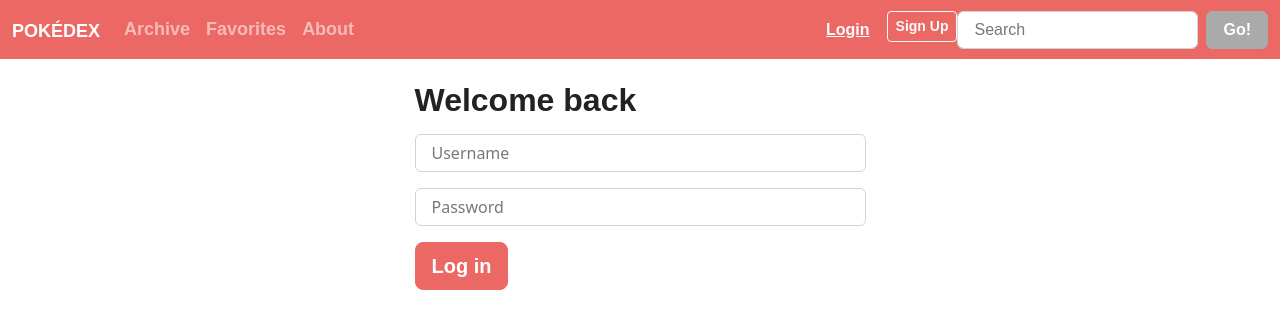
After one commit to cng008/pokedex, a Flask app: page /login in a window 1280 px wide. The commit adds this page. Shown: the top 329 px of the page. Run offline with Flask 2, Linux system fonts and the light colour scheme; parts of the project's set-up code (start-up, migrations or seed data) failed here and were passed over; some web fonts are replaced.

Commit message:
create login/register forms

```diff
--- a/app.py
+++ b/app.py
@@ -1,13 +1,16 @@
 """Flask app for Pokedex"""
-from flask import Flask, render_template
+from flask import Flask, render_template, redirect, flash, session, g
 from flask_debugtoolbar import DebugToolbarExtension
+
 from models import db, connect_db, User, Favorite, Pokemon
+from forms import RegisterForm, LoginForm
+from sqlalchemy.exc import IntegrityError
 
 import os
 import re
 uri = os.environ.get('DATABASE_URL', 'postgresql:///pokedex')
-if uri.startswith("postgres://"):
-    uri = uri.replace("postgres://", "postgresql://", 1)
+if uri.startswith('postgres://'):
+    uri = uri.replace('postgres://', 'postgresql://', 1)
 # rest of connection code using the connection string `uri`
 
 app = Flask(__name__)
@@ -16,10 +19,13 @@ app = Flask(__name__)
 # if not set there, use development local db.
 app.config['SQLALCHEMY_DATABASE_URI'] = uri
 app.config['SQLALCHEMY_TRACK_MODIFICATIONS'] = False
-app.config['SECRET_KEY'] = "shhhhhh"
+app.config['SECRET_KEY'] = 'shhhhhh'
 app.config['SQLALCHEMY_ECHO'] = True
 
 connect_db(app)
+db.create_all()
+
+CURR_USER_KEY = 'username'
 
 ##############################################################################
 # Homepage and error pages
@@ -36,6 +42,97 @@ def page_not_found(e):
 
     return render_template('404.html'), 404
 
-
 ##############################################################################
 # User signup/login/logout
+
+@app.before_request
+def add_user_to_g():
+    """Runs before each request
+        If we're logged in, add curr user to Flask global.
+        g is a global namespace for holding any data you want during a single app context
+    """
+
+    if CURR_USER_KEY in session:
+        g.user = User.query.get(session[CURR_USER_KEY])
+
+    else:
+        g.user = None
+
+
+def do_login(user):
+    """Log in user."""
+
+    session[CURR_USER_KEY] = user.id
+
+
+def do_logout():
+    """Logout user."""
+
+    if CURR_USER_KEY in session:
+        del session[CURR_USER_KEY]
+
+
+@app.route('/register', methods=["GET", "POST"])
+def create_user():
+    """Handle user signup."""
+
+    if CURR_USER_KEY in session:
+        flash("You're already logged in!", 'info')
+        return redirect(f"/users/{session[CURR_USER_KEY]}")
+
+    form = RegisterForm()
+    if form.validate_on_submit():
+        try:
+            user = User.signup(
+                email=form.email.data,
+                username=form.username.data,
+                password=form.password.data)
+            db.session.commit()
+
+        except IntegrityError:
+            form.username.errors.append('Username taken. Please pick another.')
+            return render_template('users/signup.html', form=form)
+
+        do_login(user)
+        flash("Welcome! Your account was created (-:", "success")
+        return redirect("/")
+
+    else:
+        return render_template('user/register.html', form=form)
+
+
+@app.route('/login', methods=["GET", "POST"])
+def login():
+    """Handle user login."""
+
+    if CURR_USER_KEY in session:
+        flash("You're already logged in!", 'info')
+        return redirect(f"/users/{session[CURR_USER_KEY]}")
+
+    form = LoginForm()
+    if form.validate_on_submit():
+        user = User.authenticate(form.username.data,
+                                 form.password.data)
+
+        if user:
+            do_login(user)
+            flash(f"Hello, {user.username}!", "success")
+            return redirect("/")
+
+        flash("Invalid credentials.", 'danger')
+
+    return render_template('user/login.html', form=form)
+
+
+@app.route('/logout')
+def logout():
+    """Handle logout of user."""
+
+    if not g.user:
+        flash("You need to be logged into an account to do that...", "danger")
+        return redirect('/')
+
+    if CURR_USER_KEY in session:
+        del session[CURR_USER_KEY]
+        flash("You've been logged out.", "success")
+        return redirect('/')
--- /dev/null
+++ b/forms.py
@@ -0,0 +1,16 @@
+from flask_wtf import FlaskForm
+from wtforms import StringField, PasswordField, EmailField
+from wtforms.validators import InputRequired, Email, email_validator
+
+class RegisterForm(FlaskForm):
+    """Form for adding users."""
+
+    email = EmailField('Email', validators=[InputRequired(), Email()])
+    username = StringField('Username', validators=[InputRequired()])
+    password = PasswordField('Password', validators=[InputRequired()])
+
+class LoginForm(FlaskForm):
+    """Form for logging in."""
+
+    username = StringField('Username', validators=[InputRequired()])
+    password = PasswordField('Password', validators=[InputRequired()])
--- a/requirements.txt
+++ b/requirements.txt
@@ -2,11 +2,15 @@ bcrypt==3.2.0
 blinker==1.4
 cffi==1.15.0
 click==8.0.4
+dnspython==2.2.1
+email-validator==1.1.3
 Flask==2.0.3
 Flask-Bcrypt==0.7.1
 Flask-DebugToolbar==0.11.0
 Flask-SQLAlchemy==2.5.1
+Flask-WTF==1.0.0
 greenlet==1.1.2
+idna==3.3
 itsdangerous==2.1.1
 Jinja2==3.0.3
 MarkupSafe==2.1.1
@@ -15,3 +19,4 @@ pycparser==2.21
 six==1.16.0
 SQLAlchemy==1.4.32
 Werkzeug==2.0.3
+WTForms==3.0.1
--- a/templates/base.html
+++ b/templates/base.html
@@ -27,19 +27,14 @@
                     <a class="nav-link" href="#">About</a>
                 </li>
             </ul>
-            {% if session['username'] %}
-                <li class="nav-item">
-                    <a class="nav-link active" href="/users/{{ session['username'] }}/feedback/add">Add Feedback</a>
-                </li>
-                {% endif %}
             </ul>
             <ul class="navbar-nav ml-auto">
                 {% if session['username'] %}
                 <li class="nav-item">
-                    <a class="nav-link active" href="/users/{{ session['username'] }}">{{ session['username'] }}</a>
+                    <a class="nav-link active" href="/users/{{ session[CURR_USER_KEY] }}"> Hello, {{ g.user.username }}!</a>
                 </li>
                 <li class="nav-item">
-                    <a class="btn btn-link" href="/logout">Logout</a>
+                    <a class="btn btn-link text-light" href="/logout">Logout</a>
                 </li>
                 {% else %}
                 <li class="nav-item">
@@ -51,7 +46,7 @@
                 {% endif %}
             <form class="d-flex">
                 <input class="form-control me-sm-2" type="text" placeholder="Search">
-                <button class="btn btn-secondary my-2 my-sm-0" type="submit">Search</button>
+                <button class="btn btn-secondary my-2 my-sm-0" type="submit">Go!</button>
             </form>
         </div>
         </div>
--- /dev/null
+++ b/templates/form.html
@@ -0,0 +1,13 @@
+{{ form.hidden_tag() }}
+
+{% for field in form if field.widget.input_type != 'hidden' %}
+    <span>
+        <!-- {{ field.label(class_="form-label")}} -->
+        <!-- {{ field(class_="form-control")}} -->
+
+        {% for error in field.errors %}
+        <small class="form-text text-danger">{{ error }}</small>
+        {% endfor %}
+        {{ field(placeholder=field.label.text, class="form-control my-3") }}
+    </span>
+{% endfor %}
--- /dev/null
+++ b/templates/user/login.html
@@ -0,0 +1,17 @@
+{% extends 'base.html' %}
+
+{% block body_class %}onboarding{% endblock %}
+
+{% block content %}
+
+  <div class="row justify-content-md-center">
+    <div class="col-md-7 col-lg-5">
+      <h2 class="join-message">Welcome back</h2>
+      <form method="POST" id="user_form">
+        {% include "form.html" %}
+        <button class="btn btn-primary btn-block btn-lg">Log in</button>
+      </form>
+    </div>
+  </div>
+
+{% endblock %}
```
Also changed, not shown: models.py (+8 -10 lines), templates/user/register.html (added, +17 -0 lines).
